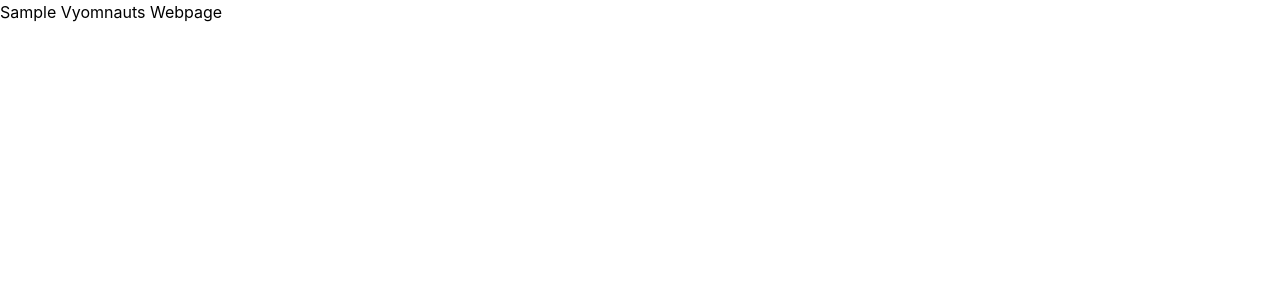
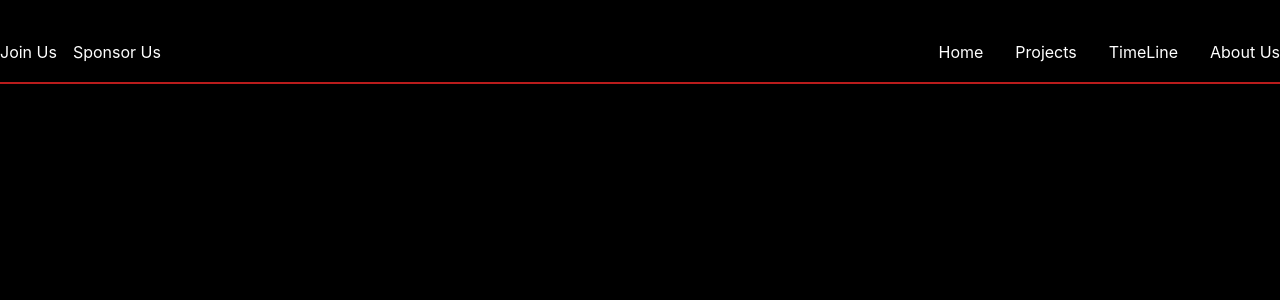
Before and after one commit to Jitenndra03/Vyomnauts, a React (Create React App) app: page / in a window 1280 px wide. Shown: the top 300 px of the page. Built offline with nearby package versions, Linux system fonts and the light colour scheme.

Commit message:
Added Navbar and footer

```diff
--- a/src/App.js
+++ b/src/App.js
@@ -1,8 +1,10 @@
+import Navbar from './components/navbar';
 import './App.css';
 function App() {
   return (
     <>
     <h1>Sample Vyomnauts Webpage</h1>
+    <Navbar></Navbar>
     </>
   );
 }
--- /dev/null
+++ b/src/components/footer.js
@@ -0,0 +1,9 @@
+import React from 'react'
+
+const Footer = () => {
+  return (
+    <div>Footer</div>
+  )
+}
+
+export default Footer
--- /dev/null
+++ b/src/components/navbar.js
@@ -0,0 +1,42 @@
+import React, { useState } from 'react';
+
+const Navbar = () => {
+  const [isOpen, setIsOpen] = useState(false);
+
+  return (
+    <header className={`bg-transparent border-b-2 border-red-700`}>
+      <div className="container mx-auto flex justify-between items-center py-4">
+        <div className="flex space-x-4">
+          <a className=" text-white hover:border-blue-500 border-b-2 border-transparent" href='#'>Join Us</a>
+          <a className=" text-white hover:border-blue-500 border-b-2 border-transparent" href='#'>Sponsor Us</a>
+        </div>
+        <div className="block lg:hidden">
+          <button
+            onClick={() => setIsOpen(!isOpen)}
+            className="text-white focus:outline-none"
+          >
+            <svg className="w-6 h-6" fill="none" stroke="currentColor" viewBox="0 0 24 24" xmlns="http://www.w3.org/2000/svg">
+              <path strokeLinecap="round" strokeLinejoin="round" strokeWidth="2" d="M4 6h16M4 12h16m-7 6h7"></path>
+            </svg>
+          </button>
+        </div>
+        <nav className={`${isOpen ? 'block' : 'hidden'} lg:flex lg:items-center lg:space-x-8`}>
+          <ul className="flex flex-col lg:flex-row lg:space-x-8 space-y-2 lg:space-y-0">
+            <li className="hover:border-blue-500 border-b-2 border-transparent"><a className="text-white" href="#">Home</a></li>
+            <li className="hover:border-blue-500 border-b-2 border-transparent"><a className="text-white" href="#">Projects</a></li>
+            <li className="relative group">
+              <a className="text-white hover:border-b-2 border-blue-500" href="#">TimeLine</a>
+              <ul className="absolute hidden group-hover:block bg-transparent text-white p-4 mt-2 space-y-2">
+                <li className="hover:bg-gray-200"><a href="#">Blogs</a></li>
+                <li className="hover:bg-gray-200"><a href="#">Our Events</a></li>
+              </ul>
+            </li>
+            <li className="hover:border-b-2 border-blue-500"><a className="text-white" href="#">About Us</a></li>
+          </ul>
+        </nav>
+      </div>
+    </header>
+  );
+}
+
+export default Navbar;
--- a/src/index.css
+++ b/src/index.css
@@ -8,6 +8,7 @@ body {
     sans-serif;
   -webkit-font-smoothing: antialiased;
   -moz-osx-font-smoothing: grayscale;
+  background-color: black;
 }
 
 code {
```
Also changed, not shown: components/navbar.js (deleted, +0 -9 lines).
